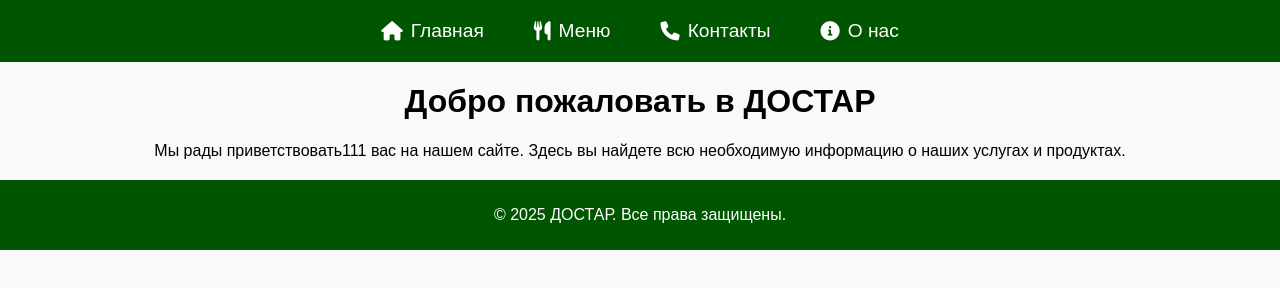
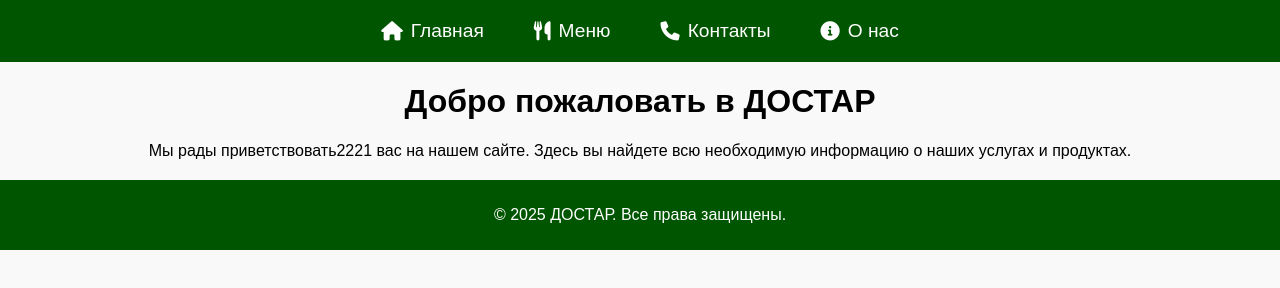
Before and after one commit to dostarstaff/delivery, a plain HTML site: page index.html in a window 1280 px wide. Drawn offline with Linux system fonts and the light colour scheme.

Commit message:
Update index.html

```diff
--- a/index.html
+++ b/index.html
@@ -121,7 +121,7 @@
     <h1>Добро пожаловать в ДОСТАР</h1>
 
     <div class="content">
-        <p>Мы рады приветствовать111 вас на нашем сайте. Здесь вы найдете всю необходимую информацию о наших услугах и продуктах.</p>
+        <p>Мы рады приветствовать2221 вас на нашем сайте. Здесь вы найдете всю необходимую информацию о наших услугах и продуктах.</p>
     </div>
 
     <!-- Футер -->
```
